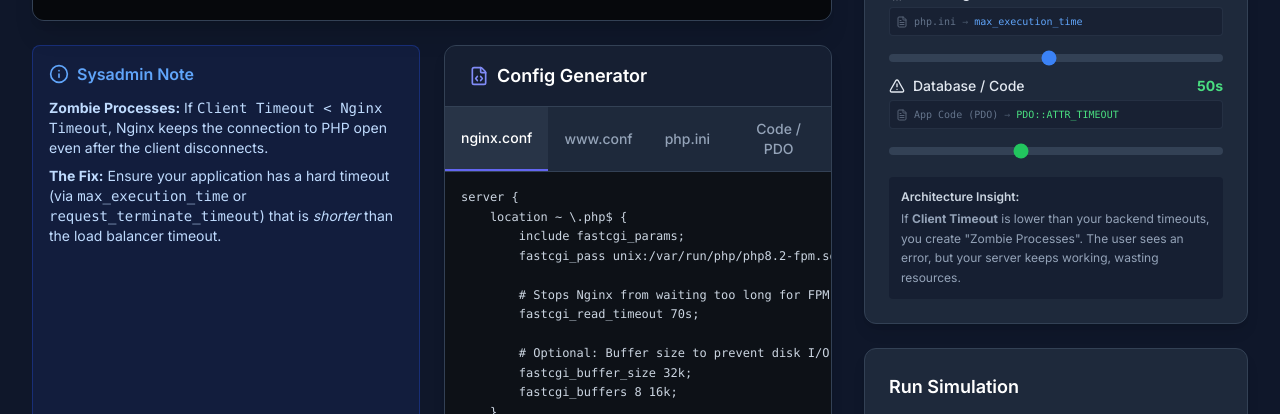
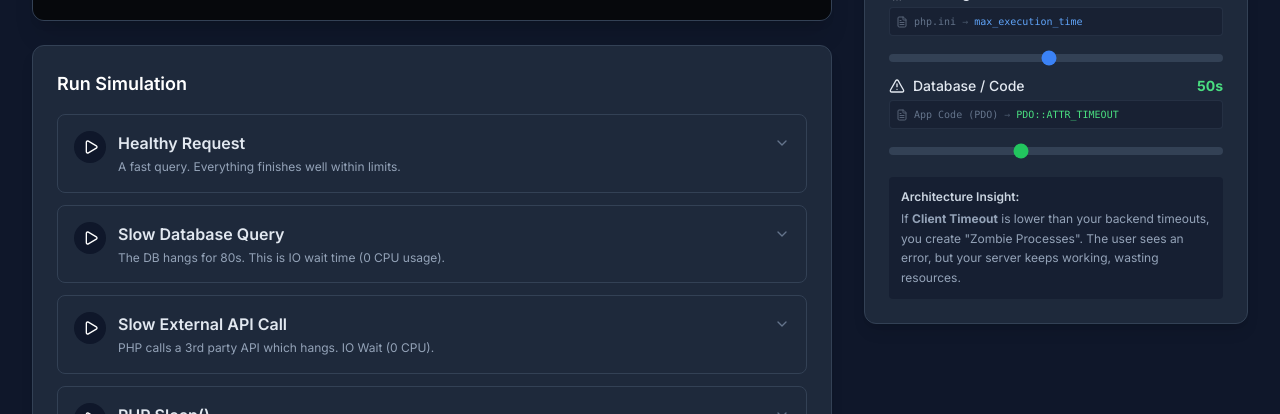
Before and after one commit to voku/PHP_Stack_Timeout_Simulator, a React (Vite) app: page / in a window 1280 px wide. Shown: the part 538-952 px from the top of the page. Built offline with nearby package versions, Linux system fonts and the light colour scheme.

Commit message:
Move Run Simulation section near Stack Visualization for better UX
Co-authored-by: voku <264695+voku@users.noreply.github.com>

```diff
--- a/App.tsx
+++ b/App.tsx
@@ -263,6 +263,11 @@ const App: React.FC = () => {
             </div>
           </div>
 
+          <ScenarioSelector
+            onRun={startSimulation}
+            status={state.status}
+          />
+
           <div className="grid grid-cols-1 md:grid-cols-2 gap-6">
              {/* Info Box */}
              <div className="bg-blue-900/20 border border-blue-800/50 p-4 rounded-lg flex flex-col gap-3">
@@ -295,10 +300,6 @@ const App: React.FC = () => {
             serverType={serverType}
             onConfigChange={handleConfigChange}
           />
-          <ScenarioSelector
-            onRun={startSimulation}
-            status={state.status}
-          />
         </div>
       </div>
     </div>
```
